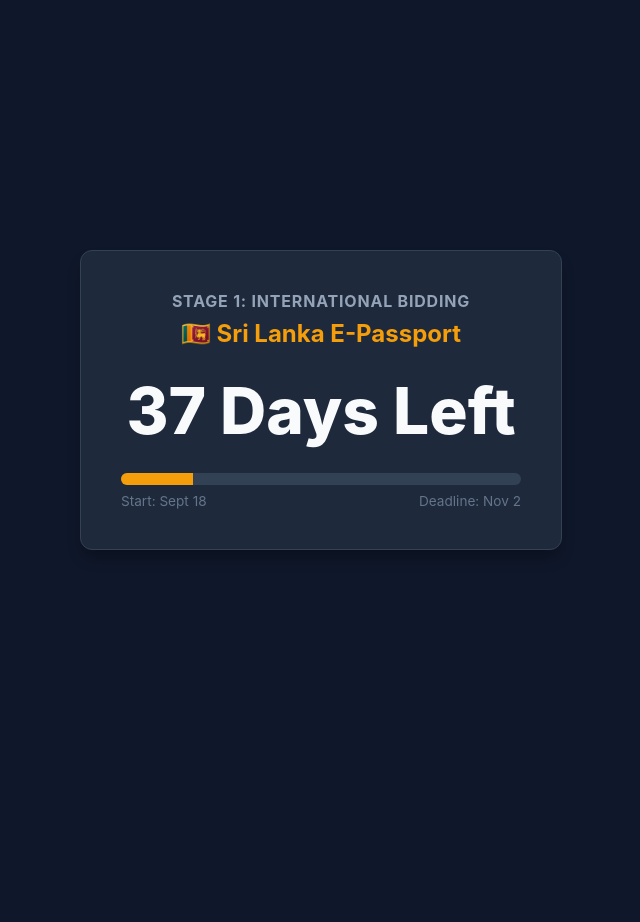
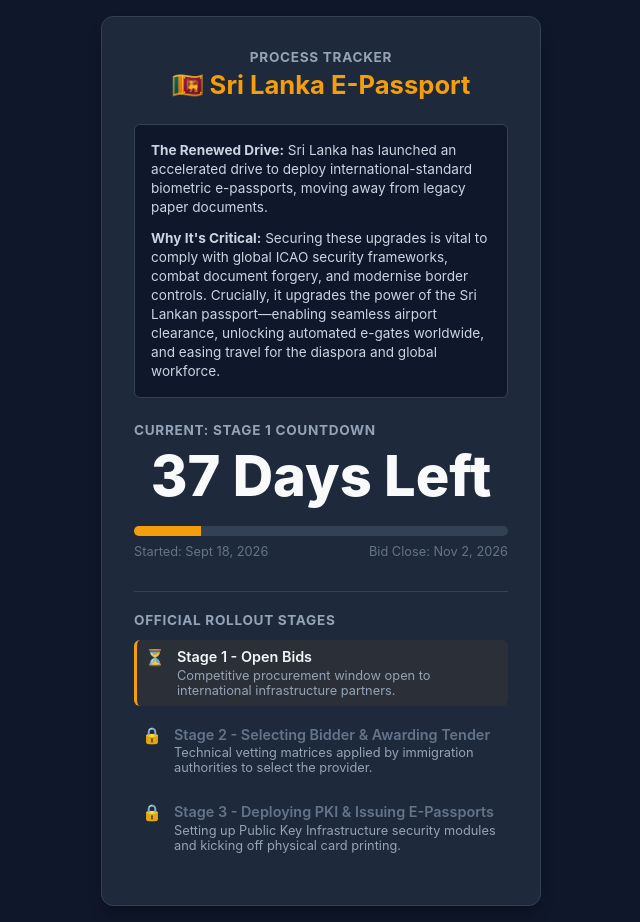
Before and after one commit to ZephyrCloudNine/sl-passport-infomatics, a plain HTML site: page index.html in a window 1280 px wide. Shown: the whole page, without its empty margins (319-959 px from the left). Before the commit the page ends 800 px from the top, so only its background shows below. Drawn offline with Linux system fonts and the light colour scheme.

Commit message:
Update index.html

```diff
--- a/index.html
+++ b/index.html
@@ -2,7 +2,7 @@
 <html lang="en">
 <head>
     <meta charset="UTF-8">
-    <title>Sri Lanka E-Passport Countdown</title>
+    <title>Sri Lanka E-Passport Process Tracker</title>
     <style>
         body {
             font-family: -apple-system, system-ui, sans-serif;
@@ -11,40 +11,66 @@
             display: flex;
             justify-content: center;
             align-items: center;
-            height: 100vh;
+            min-height: 100vh;
             margin: 0;
+            padding: 1rem;
+            box-sizing: border-box;
         }
         .card {
             background-color: #1e293b;
             border: 1px solid #334155;
             border-radius: 12px;
-            padding: 2.5rem;
+            padding: 2rem;
+            width: 440px;
+            box-shadow: 0 10px 15px -3px rgba(0, 0, 0, 0.3);
+            box-sizing: border-box;
+        }
+        .header-section {
             text-align: center;
-            width: 400px;
-            box-shadow: 0 10px 15px -3px rgba(0, 0, 0, 0.3);
+            margin-bottom: 1.5rem;
         }
         h2 {
-            margin: 0 0 0.5rem 0;
+            margin: 0 0 0.25rem 0;
             color: #94a3b8;
-            font-size: 1rem;
+            font-size: 0.85rem;
             letter-spacing: 0.05em;
+            text-transform: uppercase;
         }
         h1 {
             color: #f59e0b;
-            margin: 0 0 1.5rem 0;
-            font-size: 1.5rem;
+            margin: 0;
+            font-size: 1.6rem;
+        }
+        .intro-box {
+            background-color: #0f172a;
+            border: 1px solid #334155;
+            border-radius: 6px;
+            padding: 1rem;
+            font-size: 0.85rem;
+            color: #cbd5e1;
+            line-height: 1.4;
+            margin-bottom: 1.5rem;
+        }
+        .intro-box p {
+            margin: 0 0 0.75rem 0;
+        }
+        .intro-box p:last-child {
+            margin: 0;
         }
         .days {
-            font-size: 4rem;
+            font-size: 3.5rem;
             font-weight: 800;
-            margin-bottom: 1.5rem;
+            text-align: center;
+            margin-bottom: 1rem;
+            color: #f8fafc;
         }
         .progress-bg {
             background-color: #334155;
             border-radius: 9999px;
-            height: 12px;
+            height: 10px;
             width: 100%;
             overflow: hidden;
+            margin-bottom: 0.5rem;
         }
         .progress-fill {
             background-color: #f59e0b;
@@ -56,17 +82,70 @@
             display: flex;
             justify-content: space-between;
             color: #64748b;
+            font-size: 0.8rem;
+            margin-bottom: 2rem;
+        }
+        .roadmap {
+            border-top: 1px solid #334155;
+            padding-top: 1.25rem;
+        }
+        .roadmap-title {
             font-size: 0.85rem;
-            margin-top: 0.5rem;
+            font-weight: bold;
+            color: #94a3b8;
+            margin-bottom: 0.75rem;
+            letter-spacing: 0.05em;
+        }
+        .stage {
+            display: flex;
+            align-items: flex-start;
+            margin-bottom: 0.75rem;
+            font-size: 0.9rem;
+            padding: 0.5rem;
+            border-radius: 6px;
+        }
+        .stage.active {
+            background-color: rgba(245, 158, 11, 0.06);
+            border-left: 3px solid #f59e0b;
+        }
+        .status-icon {
+            margin-right: 0.75rem;
+            font-size: 1rem;
+            line-height: 1.2;
+        }
+        .stage-details {
+            display: flex;
+            flex-direction: column;
+        }
+        .stage-title {
+            font-weight: 600;
+            color: #f1f5f9;
+        }
+        .stage.inactive .stage-title {
+            color: #64748b;
+        }
+        .stage-desc {
+            font-size: 0.8rem;
+            color: #94a3b8;
+            margin-top: 0.15rem;
         }
     </style>
 </head>
 <body>
 
 <div class="card">
-    <h2>STAGE 1: INTERNATIONAL BIDDING</h2>
-    <h1>🇱🇰 Sri Lanka E-Passport</h1>
+    <div class="header-section">
+        <h2>Process Tracker</h2>
+        <h1>🇱🇰 Sri Lanka E-Passport</h1>
+    </div>
 
+    <!-- Enhanced Intro Regarding Renewed Drive Importance -->
+    <div class="intro-box">
+        <p><strong>The Renewed Drive:</strong> Sri Lanka has launched an accelerated drive to deploy international-standard biometric e-passports, moving away from legacy paper documents.</p>
+        <p><strong>Why It's Critical:</strong> Securing these upgrades is vital to comply with global ICAO security frameworks, combat document forgery, and modernise border controls. Crucially, it upgrades the power of the Sri Lankan passport—enabling seamless airport clearance, unlocking automated e-gates worldwide, and easing travel for the diaspora and global workforce.</p>
+    </div>
+
+    <h2>Current: Stage 1 Countdown</h2>
     <div class="days" id="days-box">-- Days Left</div>
 
     <div class="progress-bg">
@@ -74,15 +153,42 @@
     </div>
 
     <div class="date-label">
-        <span>Start: Sept 18</span>
-        <span>Deadline: Nov 2</span>
+        <span>Started: Sept 18, 2026</span>
+        <span>Bid Close: Nov 2, 2026</span>
+    </div>
+
+    <!-- Stages Roadmap Architecture -->
+    <div class="roadmap">
+        <div class="roadmap-title">OFFICIAL ROLLOUT STAGES</div>
+
+        <div class="stage active">
+            <span class="status-icon">⏳</span>
+            <div class="stage-details">
+                <span class="stage-title">Stage 1 - Open Bids</span>
+                <span class="stage-desc">Competitive procurement window open to international infrastructure partners.</span>
+            </div>
+        </div>
+
+        <div class="stage inactive">
+            <span class="status-icon">🔒</span>
+            <div class="stage-details">
+                <span class="stage-title">Stage 2 - Selecting Bidder & Awarding Tender</span>
+                <span class="stage-desc">Technical vetting matrices applied by immigration authorities to select the provider.</span>
+            </div>
+        </div>
+
+        <div class="stage inactive">
+            <span class="status-icon">🔒</span>
+            <div class="stage-details">
+                <span class="stage-title">Stage 3 - Deploying PKI & Issuing E-Passports</span>
+                <span class="stage-desc">Setting up Public Key Infrastructure security modules and kicking off physical card printing.</span>
+            </div>
+        </div>
     </div>
 </div>
 
 <script>
     function calculateCountdown() {
-        // Target: November 2, 2026. Updated Start: September 18, 2026.
-        // JS Months are 0-indexed (Sept = 8, Nov = 10)
         var targetTime = new Date(2026, 10, 2).getTime();
         var startTime = new Date(2026, 8, 18).getTime();
         var nowTime = new Date().getTime();
@@ -102,7 +208,6 @@
         document.getElementById("bar-box").style.width = percent + "%";
     }
 
-    // Run immediately
     calculateCountdown();
 </script>
 
```
